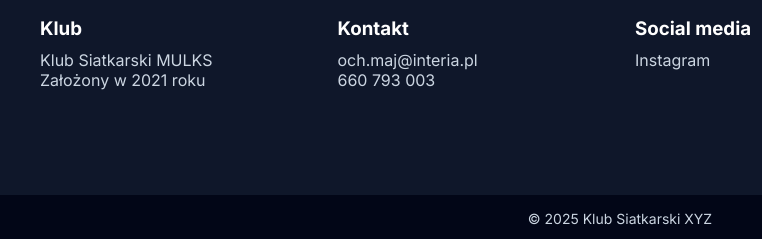
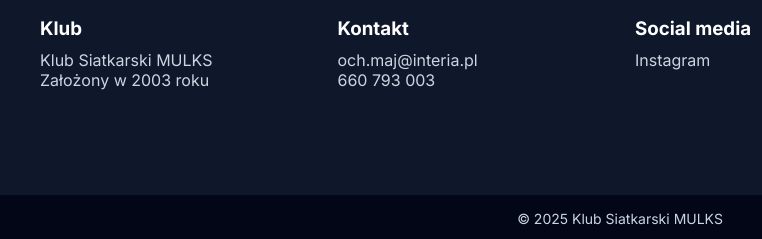
Before and after one commit to Enigmo12/MULKS, a plain HTML site: page index.html in a window 1280 px wide. Shown: the part 977-1216 px from the top of the page, 20-782 px from the left. Drawn offline with Linux system fonts and the light colour scheme.

Commit message:
Update index.html

```diff
--- a/index.html
+++ b/index.html
@@ -40,7 +40,7 @@
         <div>
             <h3>Klub</h3>
             <p>Klub Siatkarski MULKS</p>
-            <p>Założony w 2021 roku</p>
+            <p>Założony w 2003 roku</p>
         </div>
 
         <div>
@@ -62,7 +62,7 @@
     </div>
 
     <div class="footer-bottom">
-        © 2025 Klub Siatkarski XYZ
+        © 2025 Klub Siatkarski MULKS
     </div>
 </footer>
 
```
